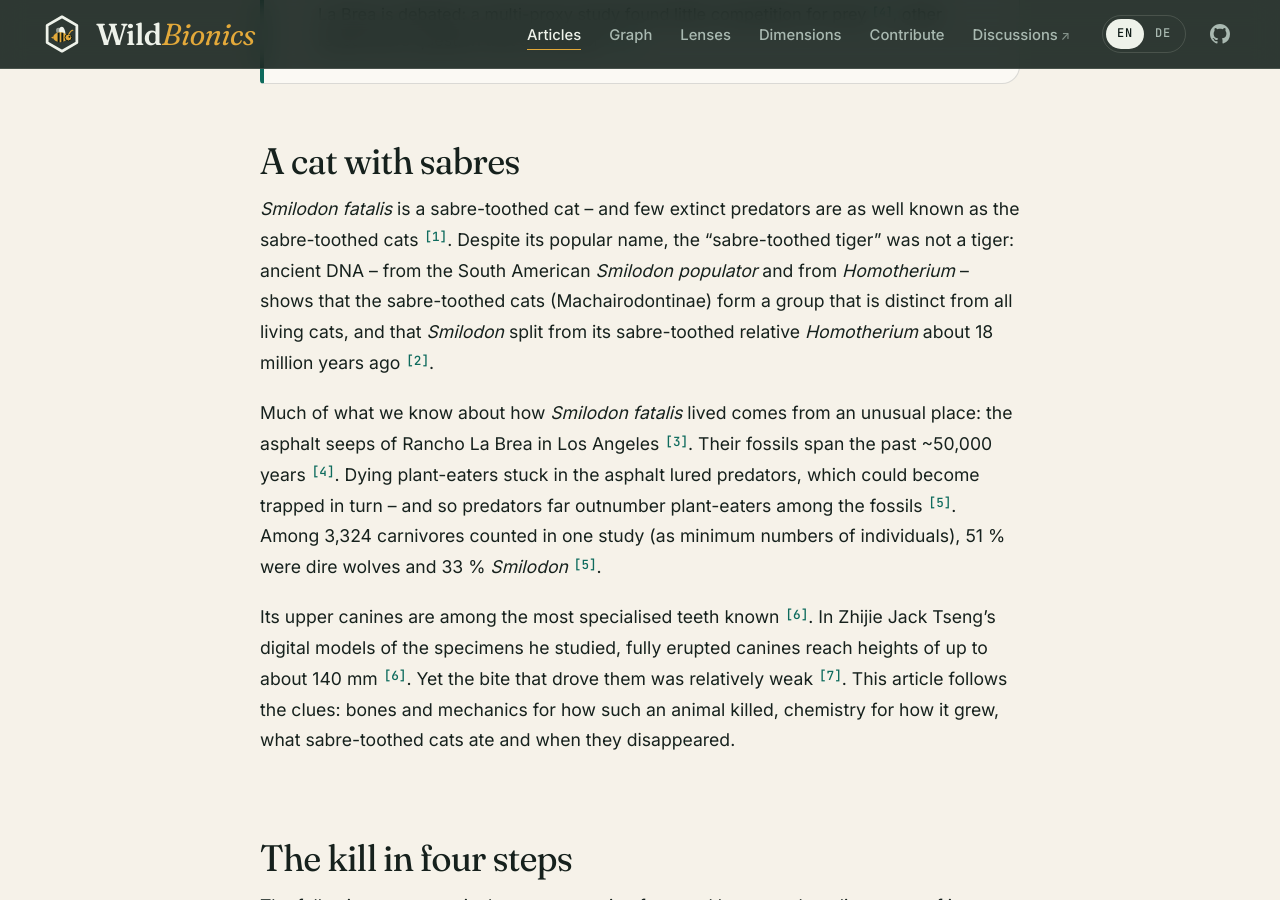
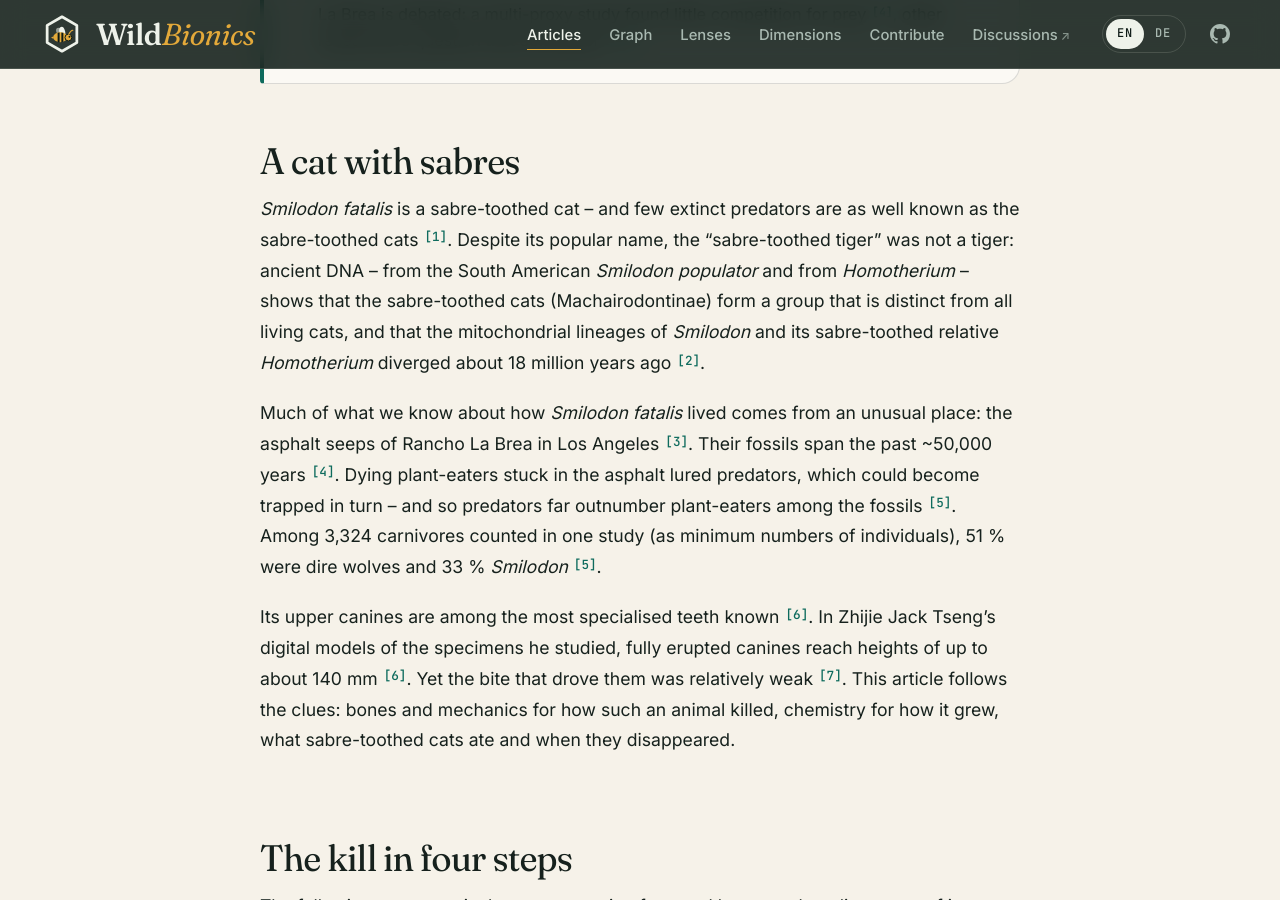
Before and after one commit to hstoecker/wildbionics, a Jekyll site: the page built from _articles/smilodon-bite.en.md, in a window 1280 px wide and 900 px high, scrolled down 1413 px. Built offline with Jekyll 4.4.1, drawn with Linux system fonts in a browser that asks for light colours; some of the changed text lies outside the part shown.

Commit message:
Review fixes: mitochondrial divergence, fire cause framed as one study's argument (EN + DE)
Co-Authored-By: Claude Opus 5.5 <noreply@anthropic.com>

```diff
--- a/_articles/smilodon-bite.en.md
+++ b/_articles/smilodon-bite.en.md
@@ -205,7 +205,7 @@ status: published
 
 ## A cat with sabres
 
-*Smilodon fatalis* is a sabre-toothed cat – and few extinct predators are as well known as the sabre-toothed cats [1](#ref-1){:.cite}. Despite its popular name, the "sabre-toothed tiger" was not a tiger: ancient DNA – from the South American *Smilodon populator* and from *Homotherium* – shows that the sabre-toothed cats (Machairodontinae) form a group that is distinct from all living cats, and that *Smilodon* split from its sabre-toothed relative *Homotherium* about 18 million years ago [2](#ref-2){:.cite}.
+*Smilodon fatalis* is a sabre-toothed cat – and few extinct predators are as well known as the sabre-toothed cats [1](#ref-1){:.cite}. Despite its popular name, the "sabre-toothed tiger" was not a tiger: ancient DNA – from the South American *Smilodon populator* and from *Homotherium* – shows that the sabre-toothed cats (Machairodontinae) form a group that is distinct from all living cats, and that the mitochondrial lineages of *Smilodon* and its sabre-toothed relative *Homotherium* diverged about 18 million years ago [2](#ref-2){:.cite}.
 
 Much of what we know about how *Smilodon fatalis* lived comes from an unusual place: the asphalt seeps of Rancho La Brea in Los Angeles [3](#ref-3){:.cite}. Their fossils span the past ~50,000 years [4](#ref-4){:.cite}. Dying plant-eaters stuck in the asphalt lured predators, which could become trapped in turn – and so predators far outnumber plant-eaters among the fossils [5](#ref-5){:.cite}. Among 3,324 carnivores counted in one study (as minimum numbers of individuals), 51 % were dire wolves and 33 % *Smilodon* [5](#ref-5){:.cite}.
 
```
Also changed, not shown: other parts of _articles/smilodon-bite.en.md (+1 -1 lines), _articles/smilodon-bite.de.md (+2 -2 lines).
